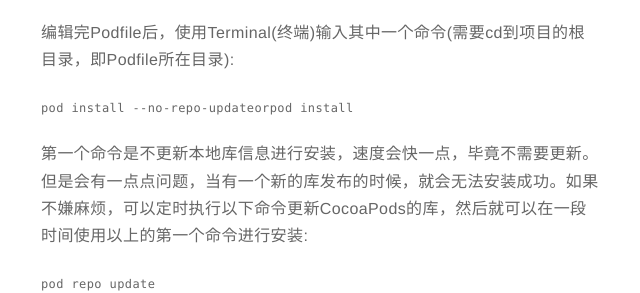
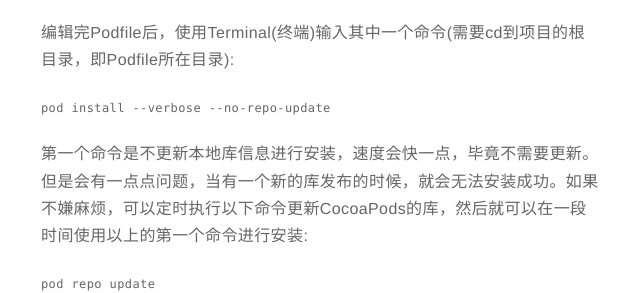
Before and after one commit to wangliangDev/wangliangDev.github.io, a Jekyll site: the page built from _posts/2016-07-25-cocosPods.md, in a window 1280 px wide and 900 px high, scrolled down 1847 px. Shown: the part 159-452 px from the top of the window, without its empty margins (319-959 px from the left). Built offline with Jekyll 4.4.1, drawn with Linux system fonts in a browser that asks for light colours; comment, search, counter and statistics services are not loaded.

Commit message:
add
aafa

```diff
--- a/_posts/2016-07-25-cocosPods.md
+++ b/_posts/2016-07-25-cocosPods.md
@@ -77,7 +77,7 @@ end
 编辑完Podfile后，使用Terminal(终端)输入其中一个命令(需要cd到项目的根目录，即Podfile所在目录):
 
 
-`pod install --no-repo-updateorpod install`
+`pod install --verbose --no-repo-update `
 
 第一个命令是不更新本地库信息进行安装，速度会快一点，毕竟不需要更新。但是会有一点点问题，当有一个新的库发布的时候，就会无法安装成功。如果不嫌麻烦，可以定时执行以下命令更新CocoaPods的库，然后就可以在一段时间使用以上的第一个命令进行安装:
 
```
